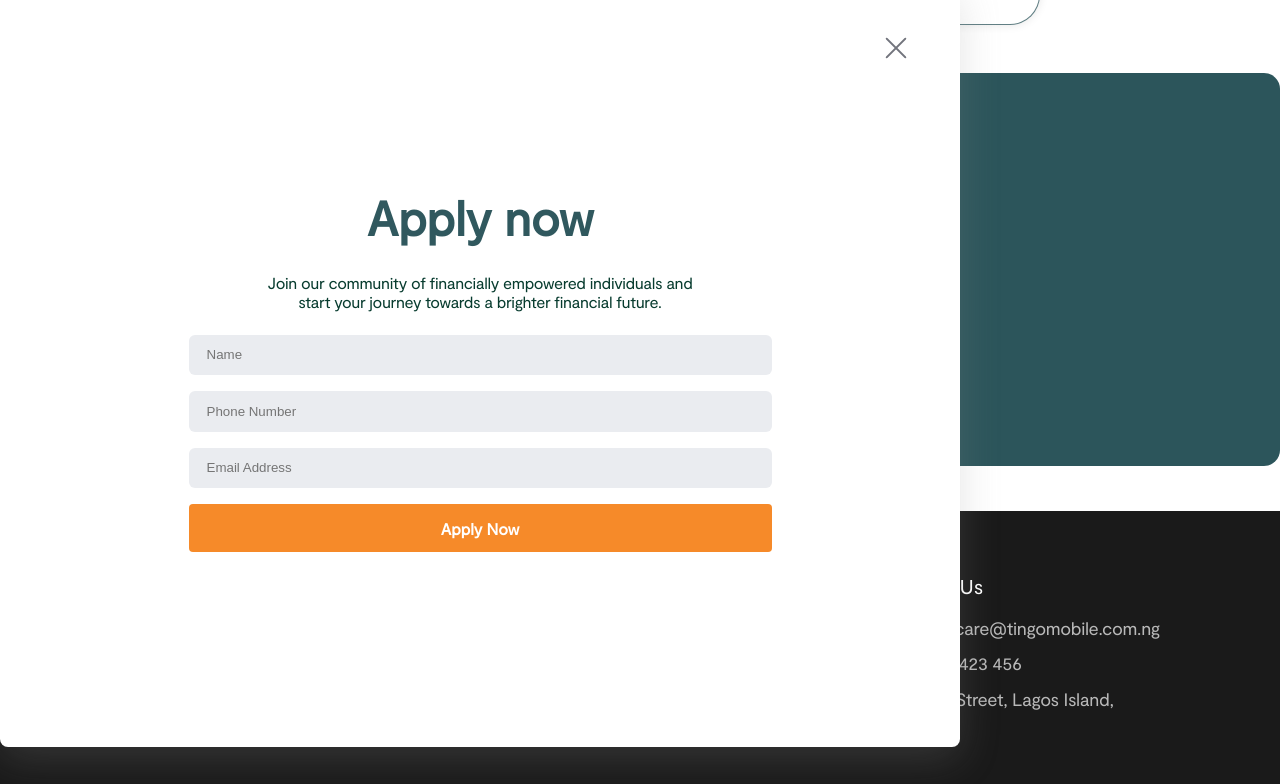
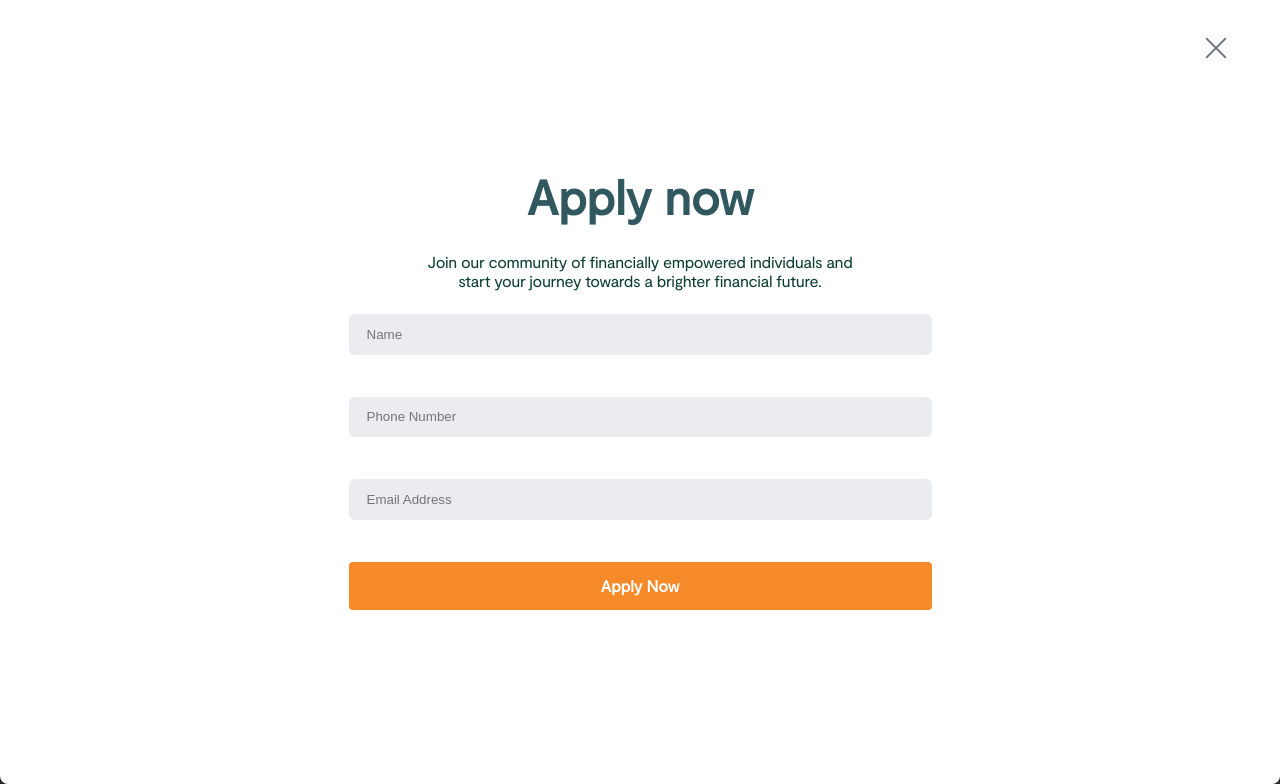
Before and after one commit to Mimi-cyber/Tingo-pay, a plain HTML site: page contact.html in a window 1280 px wide. Both pictures are taken after a click on the button "Apply Now". Shown: the part 922-1706 px from the top of the page. Drawn offline with Linux system fonts and the light colour scheme.

Commit message:
changed styles

```diff
--- a/contact.css
+++ b/contact.css
@@ -375,20 +375,25 @@ hr {
     top: 0;
     left: 0;
     z-index: 1000;
+    width: 100vw;
+    right: 0;
 }
-
 .popup-content {
     display: flex;
     flex-direction: column;
     align-items: center;
     justify-content: center;
-    width: 960px;
-    height: 763px;
+    height: 100vh;
     border-radius: 8px;
     background: #FFF;
     box-shadow: 0px 12px 40px 0px rgba(142, 142, 142, 0.24);
+    width: 100%;
 }
-
+.pop-container {
+    width: 90%;
+    max-width: 583px;
+    margin: 0 auto;
+}
 .popup-close {
     display: flex;
     width: 32px;
@@ -399,6 +404,10 @@ hr {
     right: 48px;
     top: 48px;
     cursor: pointer;
+}
+.pop-p{
+    max-width: 446px;
+    margin: auto;
 }
 .popup-content h2{
     color: #30585E;
@@ -422,7 +431,7 @@ hr {
 }
 .popup-input {
     display: flex;
-    width: 583px;
+    width: 100%;
     height: 40.502px;
     padding: 12.001px 18.001px;
     align-items: flex-start;
@@ -433,7 +442,7 @@ hr {
 }
 .popup-button {
     display: flex;
-    width: 583px;
+    width: 100%;
     height: 48px;
     padding: 10px 24px;
     justify-content: center;
--- a/contact.html
+++ b/contact.html
@@ -159,12 +159,16 @@
      <div id="popup-form" class="popup-form">
         <div class="popup-content">
             <img src="images/close.png" alt="Close" class="popup-close" onclick="closePopup()">
+            <div class="pop-container">
                 <h2>Apply now</h2>
-            <p>Join our community of financially empowered individuals and <br> start your journey towards a brighter financial future.</p>
+                <p class="pop-p">Join our community of financially empowered individuals and start your journey towards a brighter financial future.</p>
+                <form action="#">
                     <input type="text" class="popup-input" placeholder="Name">
                     <input type="text" class="popup-input" placeholder="Phone Number">
                     <input type="text" class="popup-input" placeholder="Email Address">
                     <button class="popup-button" type="submit">Apply Now</button>
+                </form>
+            </div>
         </div>
     </div>
 
--- a/style.css
+++ b/style.css
@@ -485,17 +485,24 @@ hr {
     top: 0;
     left: 0;
     z-index: 1000;
+    width: 100vw;
+    right: 0;
 }
 .popup-content {
     display: flex;
     flex-direction: column;
     align-items: center;
     justify-content: center;
-    width: 960px;
-    height: 763px;
+    height: 100vh;
     border-radius: 8px;
     background: #FFF;
     box-shadow: 0px 12px 40px 0px rgba(142, 142, 142, 0.24);
+    width: 100%;
+}
+.pop-container {
+    width: 90%;
+    max-width: 583px;
+    margin: 0 auto;
 }
 .popup-close {
     display: flex;
@@ -507,6 +514,10 @@ hr {
     right: 48px;
     top: 48px;
     cursor: pointer;
+}
+.pop-p{
+    max-width: 446px;
+    margin: auto;
 }
 .popup-content h2{
     color: #30585E;
@@ -530,7 +541,7 @@ hr {
 }
 .popup-input {
     display: flex;
-    width: 583px;
+    width: 100%;
     height: 40.502px;
     padding: 12.001px 18.001px;
     align-items: flex-start;
@@ -541,7 +552,7 @@ hr {
 }
 .popup-button {
     display: flex;
-    width: 583px;
+    width: 100%;
     height: 48px;
     padding: 10px 24px;
     justify-content: center;
```
Also changed, not shown: index.html (+10 -6 lines). Lines whose indentation alone changed are shown as unchanged.
